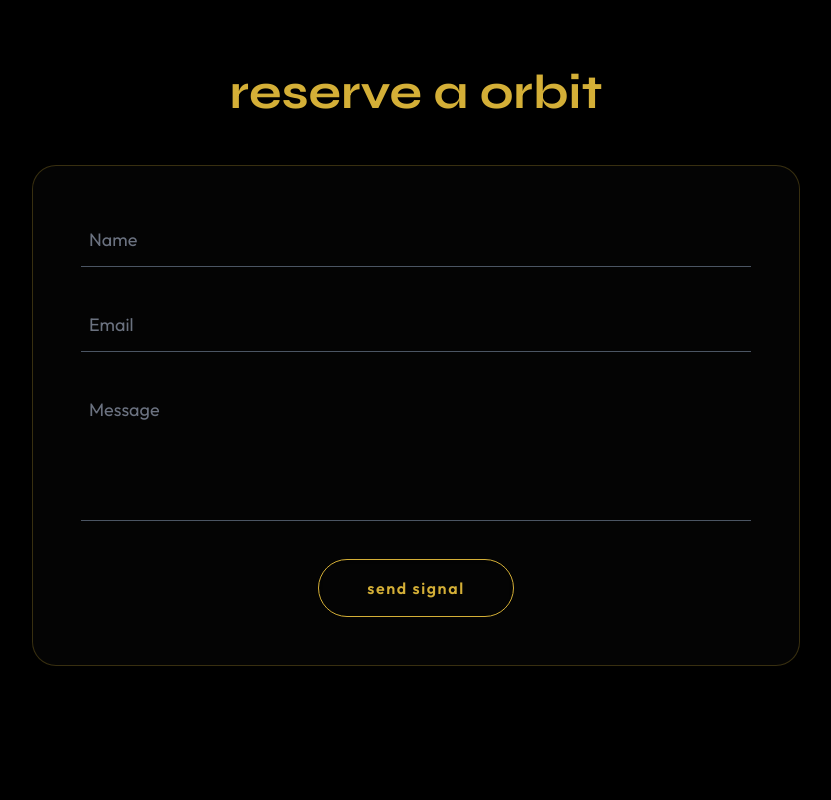
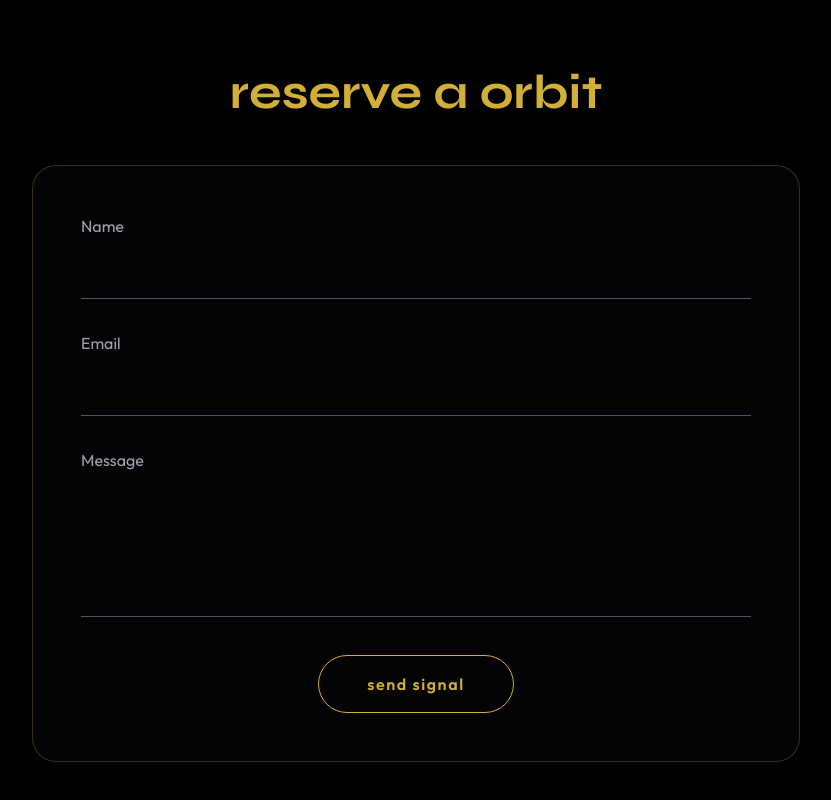
Before and after one commit to melloncandy/p, a plain HTML site: page index.html in a window 1280 px wide. Shown: the part 2227-3027 px from the top of the page, without its empty margins (224-1055 px from the left). Drawn offline with nearby package versions, Linux system fonts and the light colour scheme.

Commit message:
Update index.html

```diff
--- a/index.html
+++ b/index.html
@@ -280,23 +280,31 @@
         </section>
 
         <!-- contact form (sleek minimal) -->
+       <!-- contact form (Sleek & Netlify-Ready) -->
 <section class="my-40 max-w-3xl mx-auto w-full">
     <h2 class="text-4xl md:text-5xl font-bold mb-12 gold-text text-center">reserve a orbit</h2>
-            <form class="glass-card p-8 md:p-12 space-y-8">
+
+    <!-- Use 'netlify' attribute exactly as they showed -->
+    <form name="contact" method="POST" netlify action="/success" class="glass-card p-8 md:p-12 space-y-8">
         <div>
-                    <input type="text" placeholder="Name" class="w-full bg-transparent border-b border-gray-600 py-3 px-2 text-lg glow-input transition-all focus:border-[#D4AF37] text-white placeholder-gray-500">
+            <label class="block text-gray-400 mb-2">Name</label>
+            <input type="text" name="name" required class="w-full bg-transparent border-b border-gray-600 py-3 px-2 text-lg glow-input transition-all focus:border-[#D4AF37] text-white placeholder-gray-500">
         </div>
         <div>
-                    <input type="email" placeholder="Email" class="w-full bg-transparent border-b border-gray-600 py-3 px-2 text-lg glow-input transition-all focus:border-[#D4AF37] text-white placeholder-gray-500">
+            <label class="block text-gray-400 mb-2">Email</label>
+            <input type="email" name="email" required class="w-full bg-transparent border-b border-gray-600 py-3 px-2 text-lg glow-input transition-all focus:border-[#D4AF37] text-white placeholder-gray-500">
         </div>
         <div>
-                    <textarea rows="4" placeholder="Message" class="w-full bg-transparent border-b border-gray-600 py-3 px-2 text-lg glow-input transition-all focus:border-[#D4AF37] text-white placeholder-gray-500 resize-none"></textarea>
+            <label class="block text-gray-400 mb-2">Message</label>
+            <textarea name="message" rows="4" required class="w-full bg-transparent border-b border-gray-600 py-3 px-2 text-lg glow-input transition-all focus:border-[#D4AF37] text-white placeholder-gray-500 resize-none"></textarea>
         </div>
         <div class="text-center">
-                    <button type="button" class="gold-border rounded-full px-12 py-4 gold-text font-semibold tracking-widest bg-black/30 backdrop-blur-sm hover:bg-[#D4AF37]/10 transition-all">send signal</button>
+            <!-- Ensure this is type="submit" -->
+            <button type="submit" class="gold-border rounded-full px-12 py-4 gold-text font-semibold tracking-widest bg-black/30 backdrop-blur-sm hover:bg-[#D4AF37]/10 transition-all">send signal</button>
         </div>
     </form>
 </section>
+
 
         <!-- terminal easter egg (hidden by default) -->
         <div id="terminal-window" class="fixed bottom-8 right-8 w-80 bg-black/90 border border-[#D4AF37] rounded-xl backdrop-blur-xl p-4 font-mono text-sm text-green-400 shadow-2xl terminal-glow hidden">
```
Lines whose indentation alone changed are shown as unchanged.
